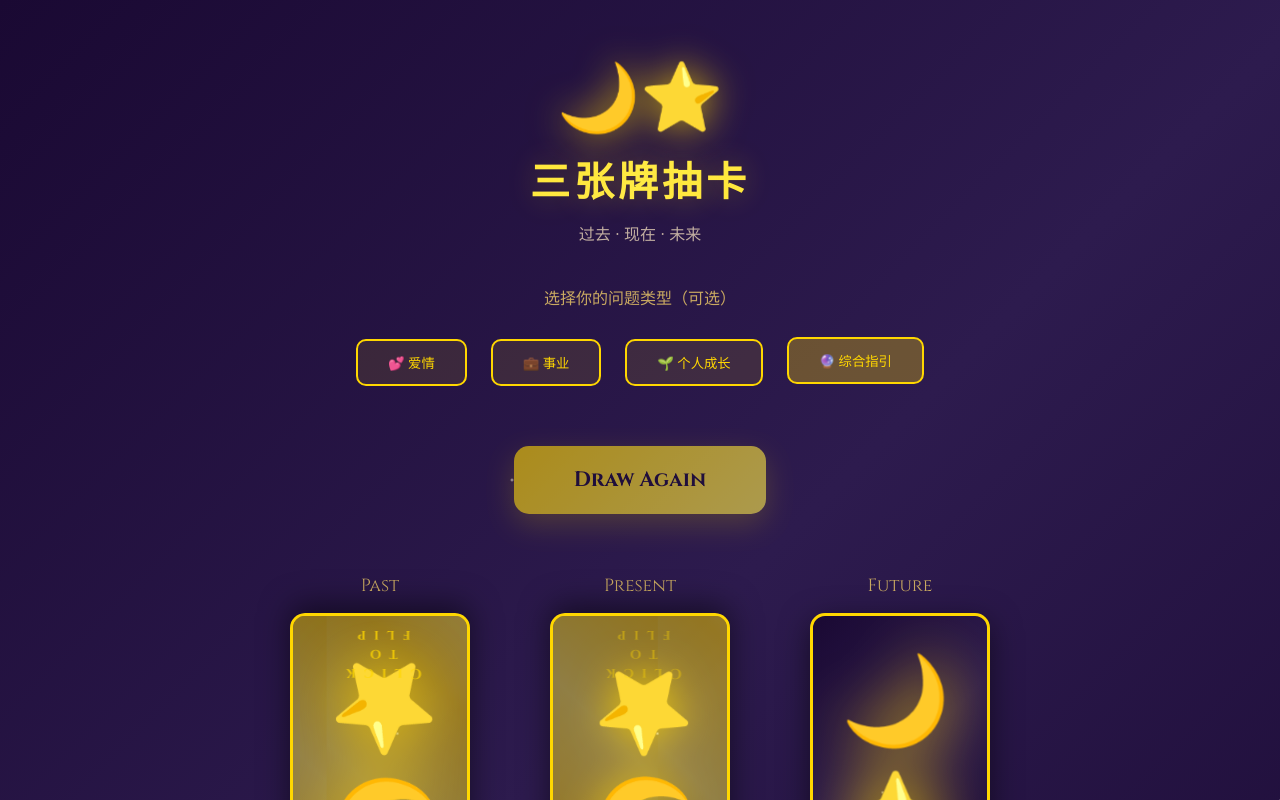
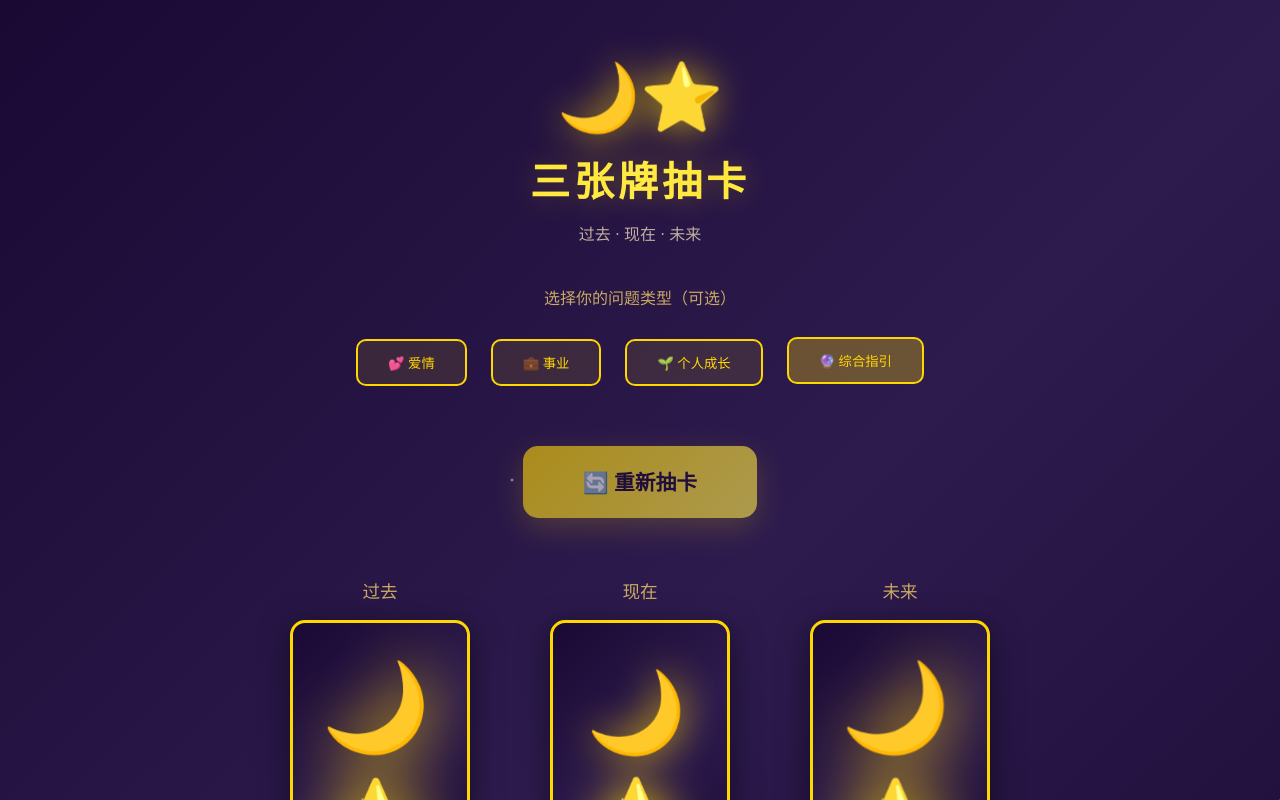
Before and after one commit to iavwavtetw92/tarot-wisdom-system, a plain HTML site: page spread.html in a window 1280 px wide. Both pictures are taken after a click on the button "🎴 开始抽卡". Shown: the top 800 px of the page. Drawn offline with Linux system fonts and the light colour scheme.

Commit message:
fix: 恢复中文提示和修正正逆位显示（只显示标识不旋转）

```diff
--- a/css/flip-effects.css
+++ b/css/flip-effects.css
@@ -238,16 +238,6 @@
     }
 }
 
-/* 逆位卡背也旋转 */
-.flip-card.reversed .card-back {
-    transform: rotate(180deg);
-}
-
-/* 逆位卡面中的mini-card内容需要反转回来保持可读 */
-.flip-card.reversed .card-front .mini-card {
-    transform: rotate(180deg);
-}
-
 /* 响应式调整 */
 @media (max-width: 768px) {
     .card-back-icon {
--- a/js/spread.js
+++ b/js/spread.js
@@ -32,7 +32,7 @@
     drawCards() {
         const button = document.getElementById('draw-button');
         button.disabled = true;
-        button.textContent = 'Drawing...';
+        button.textContent = '抽卡中...';
 
         document.getElementById('cards-spread').innerHTML = '';
         document.getElementById('reading-section').classList.remove('show');
@@ -50,9 +50,9 @@
 
     revealCards() {
         const positionNames = {
-            past: 'Past',
-            present: 'Present',
-            future: 'Future'
+            past: '过去',
+            present: '现在',
+            future: '未来'
         };
 
         const spreadEl = document.getElementById('cards-spread');
@@ -70,7 +70,7 @@
                 if (index === 2) {
                     setTimeout(() => {
                         document.getElementById('draw-button').disabled = false;
-                        document.getElementById('draw-button').textContent = 'Draw Again';
+                        document.getElementById('draw-button').textContent = '🔄 重新抽卡';
                     }, 800);
                 }
             }, index * 1000);
@@ -81,16 +81,15 @@
         const cardEl = document.createElement('div');
         cardEl.className = 'spread-card';
 
-        const reversedClass = card.isReversed ? 'reversed' : '';
-        const reversedBadge = card.isReversed ? '<div class="reversed-badge">Reversed</div>' : '';
+        const reversedBadge = card.isReversed ? '<div class="reversed-badge">逆位</div>' : '';
 
         cardEl.innerHTML = `
             <div class="card-position">${positionName}</div>
             <div class="flip-scene">
-                <div class="flip-card ${reversedClass}">
+                <div class="flip-card">
                     <div class="card-face card-back">
                         <div class="card-back-icon">🌙⭐</div>
-                        <div class="flip-hint">Click to flip</div>
+                        <div class="flip-hint">点击翻牌</div>
                     </div>
 
                     <div class="card-face card-front">
@@ -105,7 +104,7 @@
                     <div class="flip-particles"></div>
                 </div>
             </div>
-            <a href="card.html?card=${card.id}${card.isReversed ? '&reversed=true' : ''}" class="view-detail" style="opacity: 0; pointer-events: none; transition: opacity 0.5s;">View Details</a>
+            <a href="card.html?card=${card.id}${card.isReversed ? '&reversed=true' : ''}" class="view-detail" style="opacity: 0; pointer-events: none; transition: opacity 0.5s;">查看详情 →</a>
         `;
 
         const flipCard = cardEl.querySelector('.flip-card');
@@ -182,11 +181,16 @@
     generateReading() {
         const [past, present, future] = this.drawnCards;
 
+        const pastPos = past.isReversed ? ' · 逆位' : ' · 正位';
+        const presentPos = present.isReversed ? ' · 逆位' : ' · 正位';
+        const futurePos = future.isReversed ? ' · 逆位' : ' · 正位';
+
         const reading = `
-            <p><strong>Your Three Card Reading</strong></p>
-            <p>Past: ${past.name.en} - ${past.symbolism}</p>
-            <p>Present: ${present.name.en} - ${present.symbolism}</p>
-            <p>Future: ${future.name.en} - ${future.symbolism}</p>
+            <p><strong>📖 三张牌解读</strong></p>
+            <p><strong>【过去${pastPos}】${past.name.zh}</strong><br>${past.symbolism}</p>
+            <p><strong>【现在${presentPos}】${present.name.zh}</strong><br>${present.symbolism}</p>
+            <p><strong>【未来${futurePos}】${future.name.zh}</strong><br>${future.symbolism}</p>
+            <p style="margin-top: 20px; color: #c9a961; text-align: center;">✨ 点击上方卡牌可查看详细解读 ✨</p>
         `;
 
         const readingEl = document.getElementById('reading-content');
```
Also changed, not shown: js/spread-original.txt (added).
